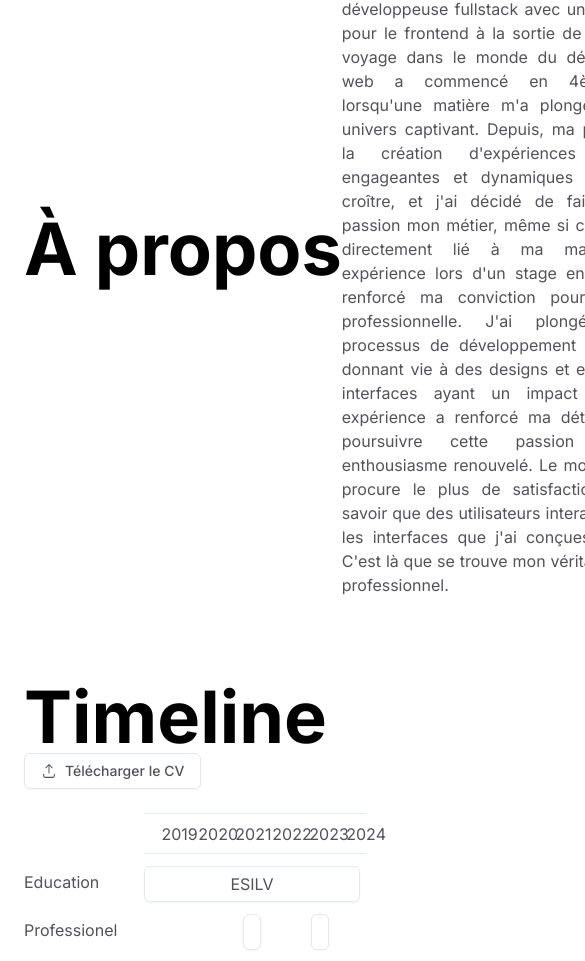
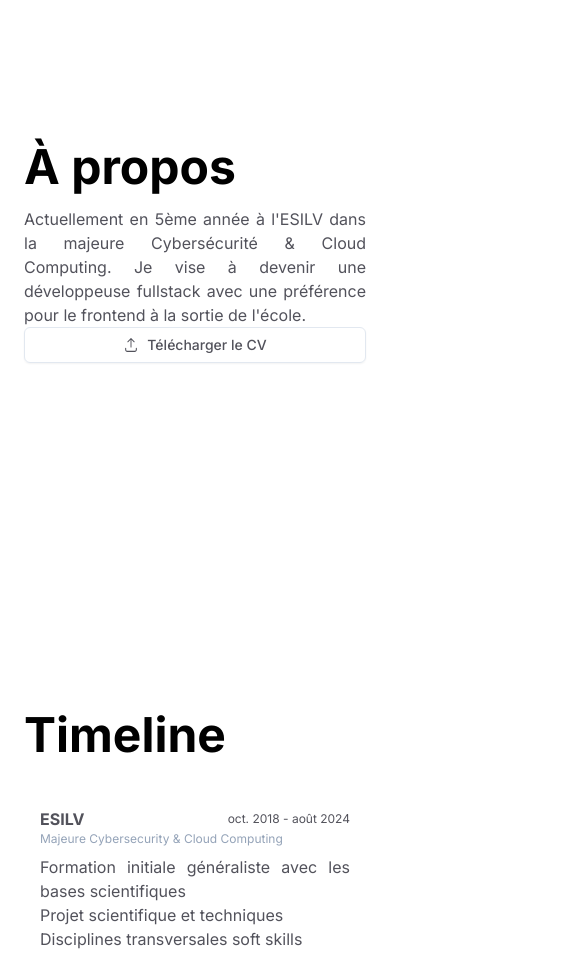
Before and after one commit to sabinesun/portfolio, a Next.js app: page / in a window 390 px wide. Shown: the part 1017-1978 px from the top of the page, 585 px wide, since content can reach past the window. Built offline with nearby package versions, Linux system fonts and the light colour scheme.

Commit message:
feat: add timeline for mobile

```diff
--- a/app/page.tsx
+++ b/app/page.tsx
@@ -15,7 +15,7 @@ const Home = () => {
       <div className="hidden sm:flex">
         <Sidebar />
       </div>
-      <div className="w-auto 	sm:ml-60">
+      <div className="w-auto sm:ml-60">
         <Hero />
         <About />
         <Experience />
--- a/components/about.tsx
+++ b/components/about.tsx
@@ -1,27 +1,19 @@
+import { Button } from "@/components/ui/button";
+import { UploadIcon } from "@radix-ui/react-icons";
+
 export const About = () => {
   return (
     <div className="flex h-screen" id="about">
       <div className="m-6 flex  flex-col flex-wrap justify-center">
-        <div className="py-4 text-7xl font-bold text-black">À propos</div>
+        <div className="py-4 text-5xl font-bold text-black">À propos</div>
         <div>
-          Mon nom est Sabine Sun, je suis actuellement en 5ème année à l'ESILV
-          en spécialisation Cybersécurité & Cloud Computing. Je vise à devenir
-          une développeuse fullstack avec une préférence pour le frontend à la
-          sortie de l'école. Mon voyage dans le monde du développement web a
-          commencé en 4ème année, lorsqu'une matière m'a plongée dans cet
-          univers captivant. Depuis, ma passion pour la création d'expériences
-          en ligne engageantes et dynamiques ne fait que croître, et j'ai décidé
-          de faire de cette passion mon métier, même si cela n'est pas
-          directement lié à ma majeure. Mon expérience lors d'un stage en
-          front-end a renforcé ma conviction pour cette voie professionnelle.
-          J'ai plongé dans le processus de développement frontend, en donnant
-          vie à des designs et en créant des interfaces ayant un impact réel.
-          Cette expérience a renforcé ma détermination à poursuivre cette
-          passion avec un enthousiasme renouvelé. Le moment qui me procure le
-          plus de satisfaction, c'est de savoir que des utilisateurs
-          interagissent avec les interfaces que j'ai conçues et codées. C'est là
-          que se trouve mon véritable bonheur professionnel.
+          Actuellement en 5ème année à l'ESILV dans la majeure Cybersécurité &
+          Cloud Computing. Je vise à devenir une développeuse fullstack avec une
+          préférence pour le frontend à la sortie de l'école.
         </div>
+        <Button className="mb-2" variant="outline">
+          <UploadIcon className=" mr-2 h-4 w-4  " /> Télécharger le CV
+        </Button>
       </div>
     </div>
   );
--- a/components/experience.tsx
+++ b/components/experience.tsx
@@ -2,6 +2,11 @@
 import { Badge } from "@/components/ui/badge";
 import { Button } from "@/components/ui/button";
 import { GanttBar } from "@/components/ui/gantt-bar";
+import {
+  Popover,
+  PopoverContent,
+  PopoverTrigger,
+} from "@/components/ui/popover";
 import {
   Tooltip,
   TooltipContent,
@@ -11,7 +16,6 @@ import {
 import { ganttBarsData } from "@/data/ganttBarsData";
 import { logosData } from "@/data/logosData";
 import { softskillsData } from "@/data/softskillsData";
-import { UploadIcon } from "@radix-ui/react-icons";
 import { useState } from "react";
 
 /*
@@ -41,20 +45,21 @@ export const Experience = () => {
   }
 
   return (
-    <div className="m-6 flex h-screen flex-col justify-center" id="experience">
+    <div className="m-6 flex-col justify-center sm:h-screen " id="experience">
       <div className="flex flex-row flex-wrap items-end justify-between py-4">
-        <div className=" text-7xl font-bold text-black">Timeline</div>
-        <Button className="mb-2" variant="outline">
-          <UploadIcon className=" mr-2 h-4 w-4  " /> Télécharger le CV
-        </Button>
+        <div className=" text-5xl font-bold text-black">Timeline</div>
       </div>
 
+      <div className="hidden sm:flex sm:flex-col">
         <div className="flex flex-row">
           <div className="grid grid-rows-4 gap-y-2 whitespace-nowrap pb-2 pr-4">
             <div className=""> &nbsp; </div>
             <div className="flex flex-wrap content-center"> Education </div>
             <div className="flex flex-wrap content-center"> Professionel </div>
-          <div className="flex flex-wrap content-center"> Projet d'école </div>
+            <div className="flex flex-wrap content-center">
+              {" "}
+              Projet d'école{" "}
+            </div>
           </div>
           <div className="grid grid-cols-72 grid-rows-4 gap-y-2 border-y pb-2">
             <div className=" col-span-3 row-span-1 row-start-1 grid border-b px-2 ">
@@ -137,5 +142,72 @@ export const Experience = () => {
           </div>
         </div>
       </div>
+      <div className="sm:hidden">
+        {ganttBarsData.map((barData) => (
+          <div className="mx-4 my-8" key={barData.title + barData.dateBegin}>
+            <div className="flex flex-wrap items-center justify-between">
+              <div className="text-md font-bold">{barData.title}</div>
+
+              <div className="text-xs ">
+                {barData.dateBegin.toLocaleDateString("fr", {
+                  month: "short",
+                  year: "numeric",
+                }) +
+                  " - " +
+                  barData.dateEnd.toLocaleDateString("fr", {
+                    month: "short",
+                    year: "numeric",
+                  })}
+              </div>
+            </div>
+            <div className="text-xs text-slate-400">{barData.subtitle}</div>
+            <ul className="py-2">
+              {barData.content.map((item) => (
+                <li key={item}>{item}</li>
+              ))}
+            </ul>
+
+            {barData.hardskills
+              .concat(barData.softskills)
+              .slice(0, 3)
+              .map((skill) => (
+                <Badge className="mr-1" key={skill} variant="outline">
+                  {skill}
+                </Badge>
+              ))}
+
+            <Popover>
+              <PopoverTrigger>
+                {" "}
+                {barData.hardskills.concat(barData.softskills).length - 3 >
+                  0 && (
+                  <Button
+                    className="mr-1 h-auto px-2.5 py-0.5 text-xs font-semibold"
+                    variant="outline"
+                  >
+                    {"+ " +
+                      (
+                        barData.hardskills.concat(barData.softskills).length - 3
+                      ).toString()}
+                  </Button>
+                )}
+              </PopoverTrigger>
+              <PopoverContent>
+                <div className="flex flex-wrap">
+                  {barData.hardskills
+                    .concat(barData.softskills)
+                    .slice(3)
+                    .map((skill) => (
+                      <div className="mr-1" key={skill}>
+                        {skill}
+                      </div>
+                    ))}
+                </div>
+              </PopoverContent>
+            </Popover>
+          </div>
+        ))}
+      </div>
+    </div>
   );
 };
--- a/components/navbar.tsx
+++ b/components/navbar.tsx
@@ -7,7 +7,7 @@ import {
   SheetTitle,
   SheetTrigger,
 } from "@/components/ui/sheet";
-import { CaretRightIcon, HamburgerMenuIcon } from "@radix-ui/react-icons";
+import { HamburgerMenuIcon } from "@radix-ui/react-icons";
 import Image from "next/image";
 
 export const Navbar = () => {
--- a/components/projects.tsx
+++ b/components/projects.tsx
@@ -5,8 +5,8 @@ export const Projects = () => {
   return (
     <div className="flex h-screen" id="project">
       <div className="m-6 flex  flex-col flex-wrap justify-center">
-        <div className="py-4 text-7xl font-bold text-black">Mes projets</div>
-        <div className="flex flex-row flex-wrap gap-5">
+        <div className="py-4 text-5xl font-bold text-black">Mes projets</div>
+        <div className="flex flex-row flex-wrap justify-center gap-5">
           {projectData.map((data) => (
             <FlipCard data={data} key={data.title + data.github} />
           ))}
--- /dev/null
+++ b/components/ui/popover.tsx
@@ -0,0 +1,30 @@
+"use client";
+
+import { cn } from "@/lib/utils";
+import * as PopoverPrimitive from "@radix-ui/react-popover";
+import * as React from "react";
+
+const Popover = PopoverPrimitive.Root;
+
+const PopoverTrigger = PopoverPrimitive.Trigger;
+
+const PopoverContent = React.forwardRef<
+  React.ElementRef<typeof PopoverPrimitive.Content>,
+  React.ComponentPropsWithoutRef<typeof PopoverPrimitive.Content>
+>(({ className, align = "center", sideOffset = 4, ...props }, ref) => (
+  <PopoverPrimitive.Portal>
+    <PopoverPrimitive.Content
+      align={align}
+      className={cn(
+        "z-50 w-72 rounded-md border bg-popover p-4 text-popover-foreground shadow-md outline-none data-[state=open]:animate-in data-[state=closed]:animate-out data-[state=closed]:fade-out-0 data-[state=open]:fade-in-0 data-[state=closed]:zoom-out-95 data-[state=open]:zoom-in-95 data-[side=bottom]:slide-in-from-top-2 data-[side=left]:slide-in-from-right-2 data-[side=right]:slide-in-from-left-2 data-[side=top]:slide-in-from-bottom-2",
+        className
+      )}
+      ref={ref}
+      sideOffset={sideOffset}
+      {...props}
+    />
+  </PopoverPrimitive.Portal>
+));
+PopoverContent.displayName = PopoverPrimitive.Content.displayName;
+
+export { Popover, PopoverContent, PopoverTrigger };
--- a/package.json
+++ b/package.json
@@ -12,6 +12,7 @@
     "@radix-ui/react-dialog": "^1.0.4",
     "@radix-ui/react-hover-card": "^1.0.6",
     "@radix-ui/react-icons": "^1.3.0",
+    "@radix-ui/react-popover": "^1.0.6",
     "@radix-ui/react-slot": "^1.0.2",
     "@radix-ui/react-tooltip": "^1.0.6",
     "@types/node": "20.3.3",
```
Also changed, not shown: 1 other file (tests, documents, lock files or other folders). Lines whose indentation alone changed are shown as unchanged.
